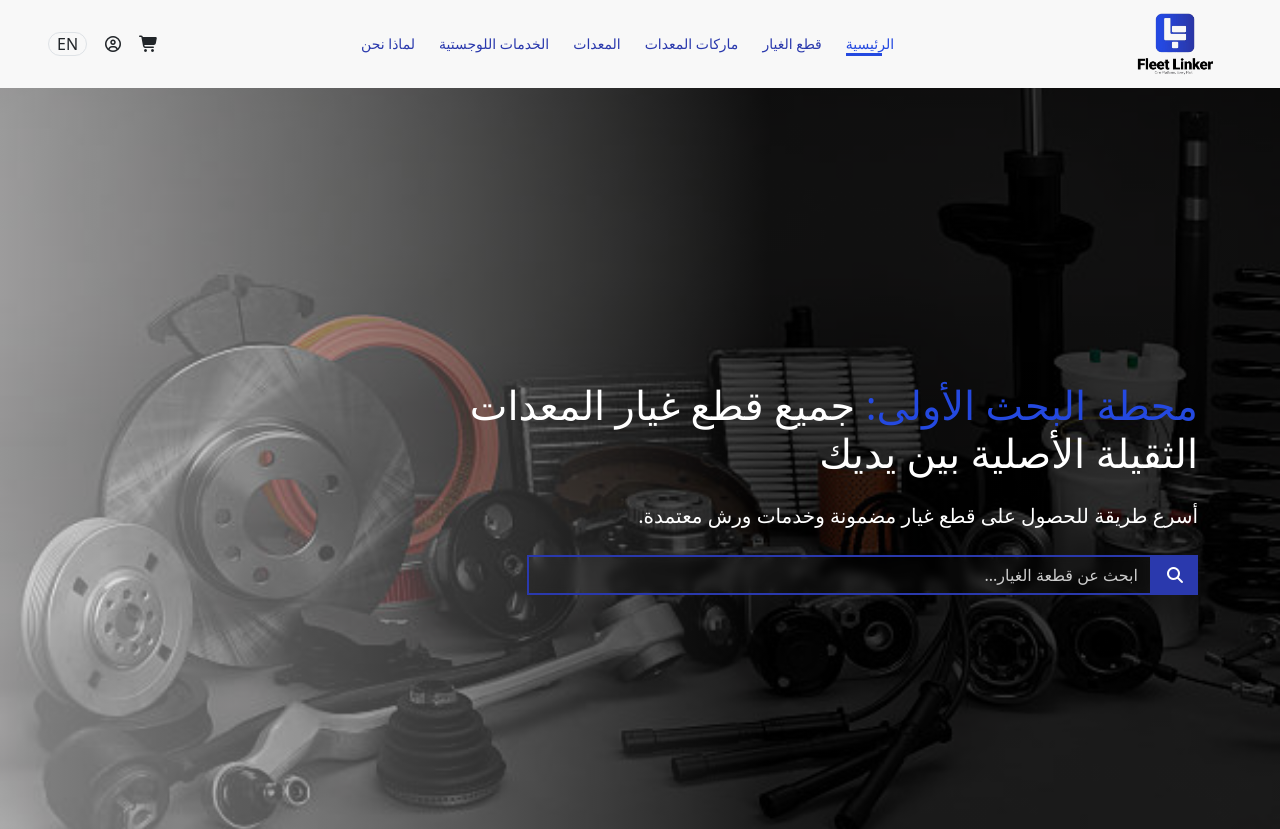
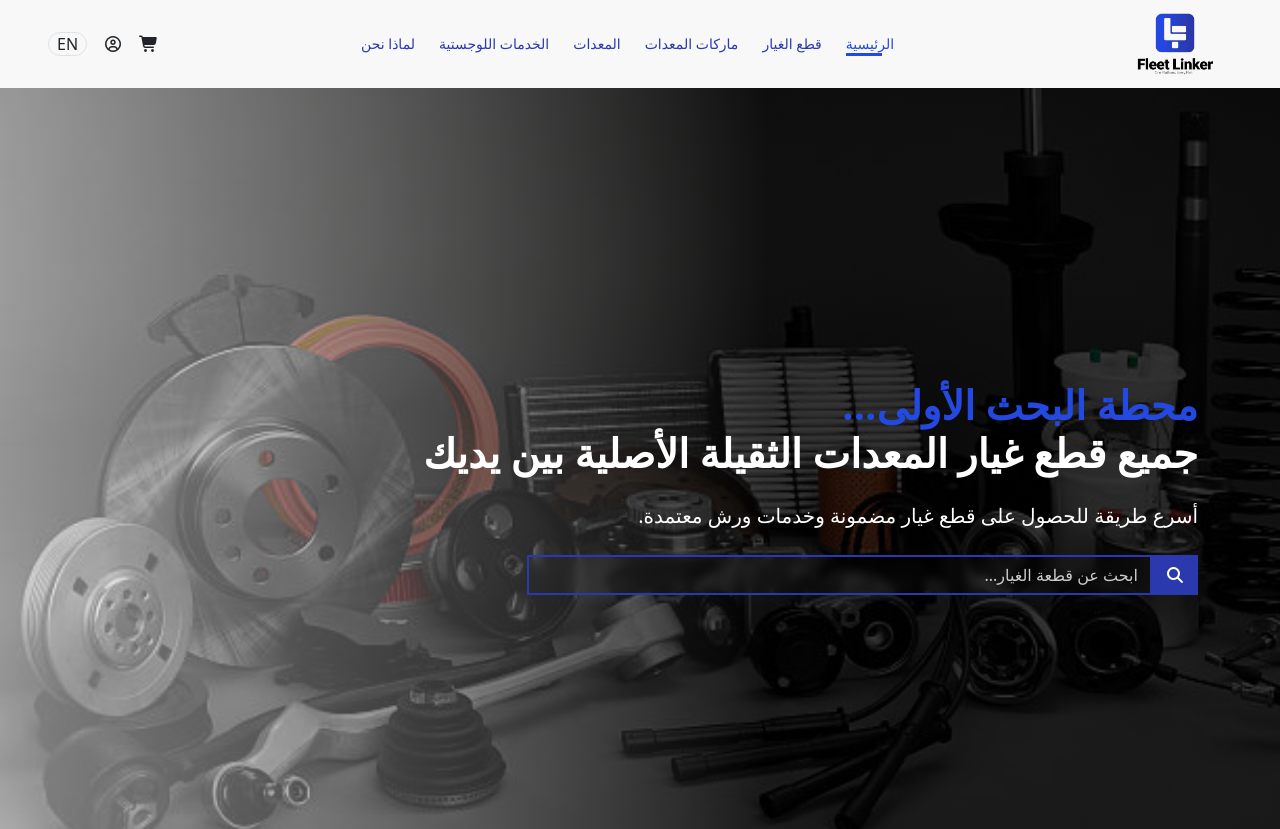
Before and after one commit to adelNfahmy10/fleetlight, an Angular app: page / in a window 1280 px wide. Shown: the top 829 px of the page. Built offline with nearby package versions, Linux system fonts and the light colour scheme.

Commit message:
last now

```diff
--- a/src/app/components/home/home.html
+++ b/src/app/components/home/home.html
@@ -19,7 +19,7 @@
   <div class="container h-100">
     <div class="title d-flex flex-column justify-content-center h-100 text-white">
       <h1>
-        <span class="second-color">محطة البحث الأولى:</span>
+        <span class="second-color">محطة البحث الأولى... </span> <br>
         جميع قطع غيار المعدات الثقيلة الأصلية بين يديك
       </h1>
       <p class="my-3">
--- a/src/styles.scss
+++ b/src/styles.scss
@@ -8,6 +8,9 @@ $second-color:#2449E0;
 a{
   text-decoration: none;
   color: #222;
+}
+h1{
+  font-weight: bold;
 }
 h2{
   color: $main-color;
```
